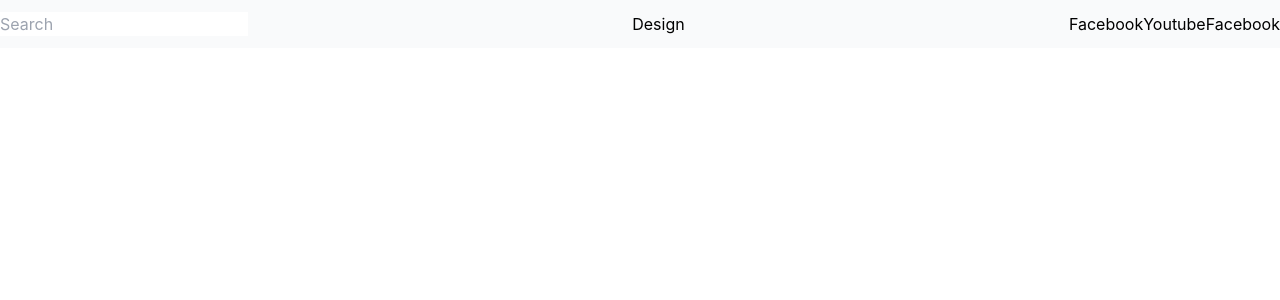
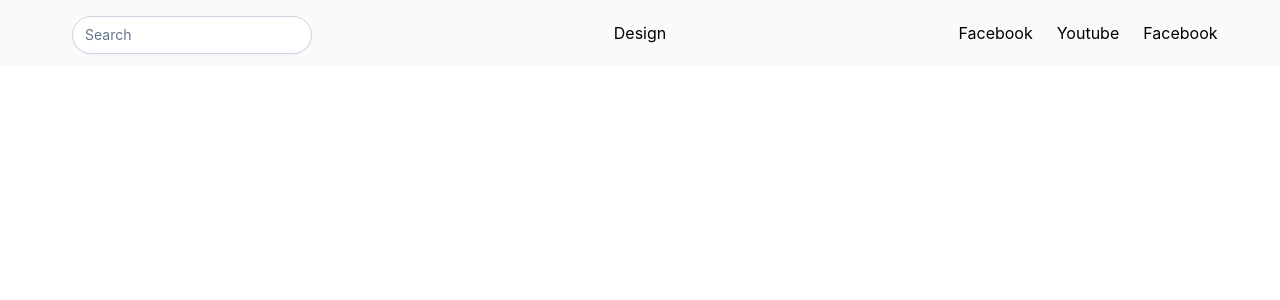
Before and after one commit to SarmadRehman/Blog-site, a Next.js app: page / in a window 1280 px wide. Shown: the top 300 px of the page. Built offline with nearby package versions, Linux system fonts and the light colour scheme.

Commit message:
1-bare-header-without-icons

```diff
--- a/components/header.js
+++ b/components/header.js
@@ -3,15 +3,15 @@
 export default function header() {
   return (
     <header className="bg-gray-50">
-      <div className="xl:container xl:mx-auto flex flex-col items-center sm:flex-row sm:justify-between text-center py-3">
-        <div>
-          <input type="text" placeholder="Search" />
+      <div className="flex flex-col items-center py-3 text-center xl:container xl:mx-auto sm:flex-row sm:justify-between">
+        <div className="flex justify-center order-2 py-4 md:flex-none w-96 sm:order-1 sm:py-0">
+          <input type="text" className="input-text" placeholder="Search" />
         </div>
-        <div>
+        <div className="shrink w-80 sm:order-2">
           <a>Design</a>
         </div>
-        <div>
-          <div className="flex">
+        <div className="flex justify-center order-3 w-96">
+          <div className="flex gap-6">
             <a>Facebook</a>
             <a>Youtube</a>
             <a>Facebook</a>
--- a/styles/globals.css
+++ b/styles/globals.css
@@ -42,3 +42,8 @@ body {
     )
     rgb(var(--background-start-rgb));
 } */
+
+.input-text{
+@apply block px-3 py-2 mt-1 text-sm bg-white border rounded-full shadow-sm w-60 border-slate-300 placeholder-slate-500;
+@apply focus:outline-none focus:border-sky-500 focus:ring-1 focus:ring-sky-500
+}
```
